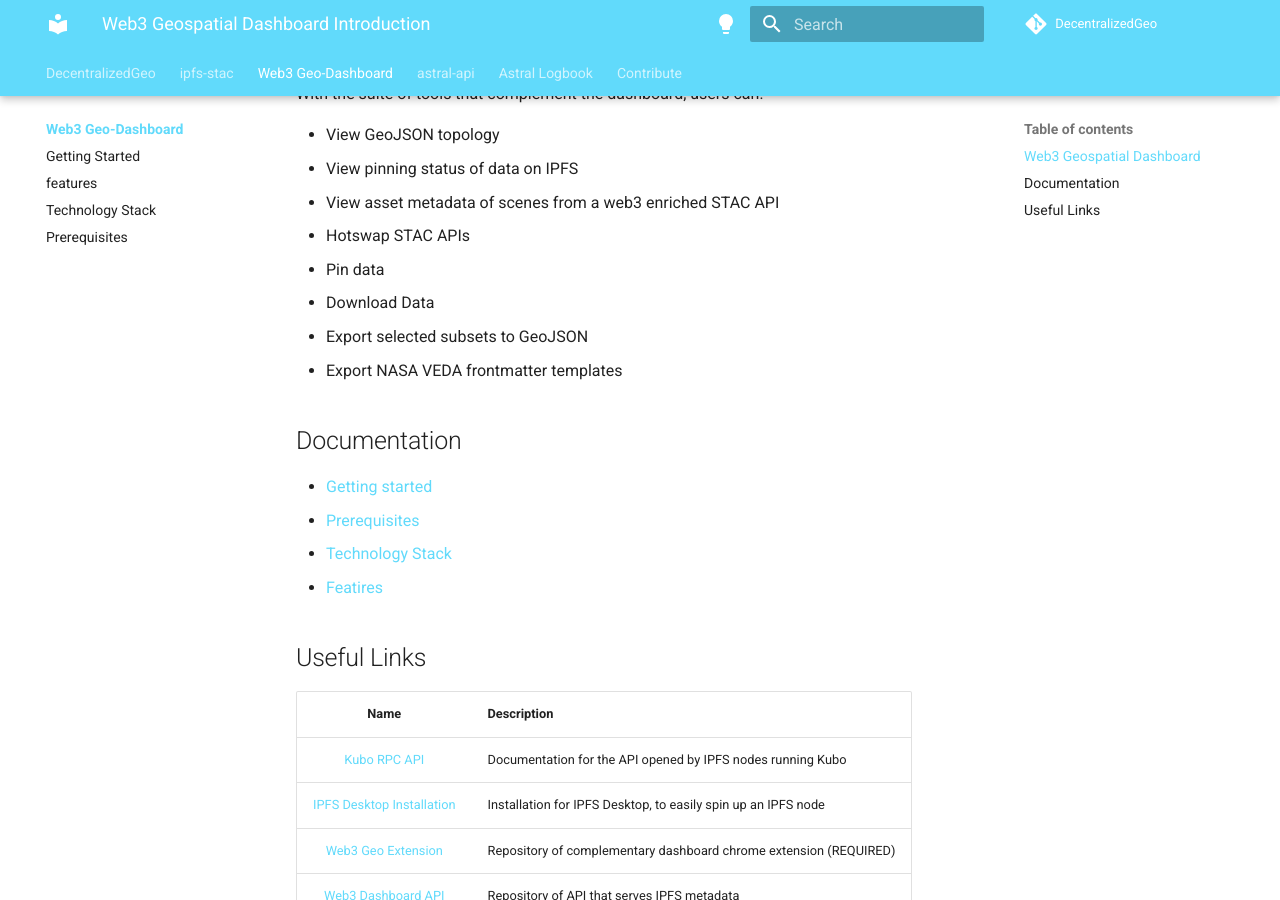
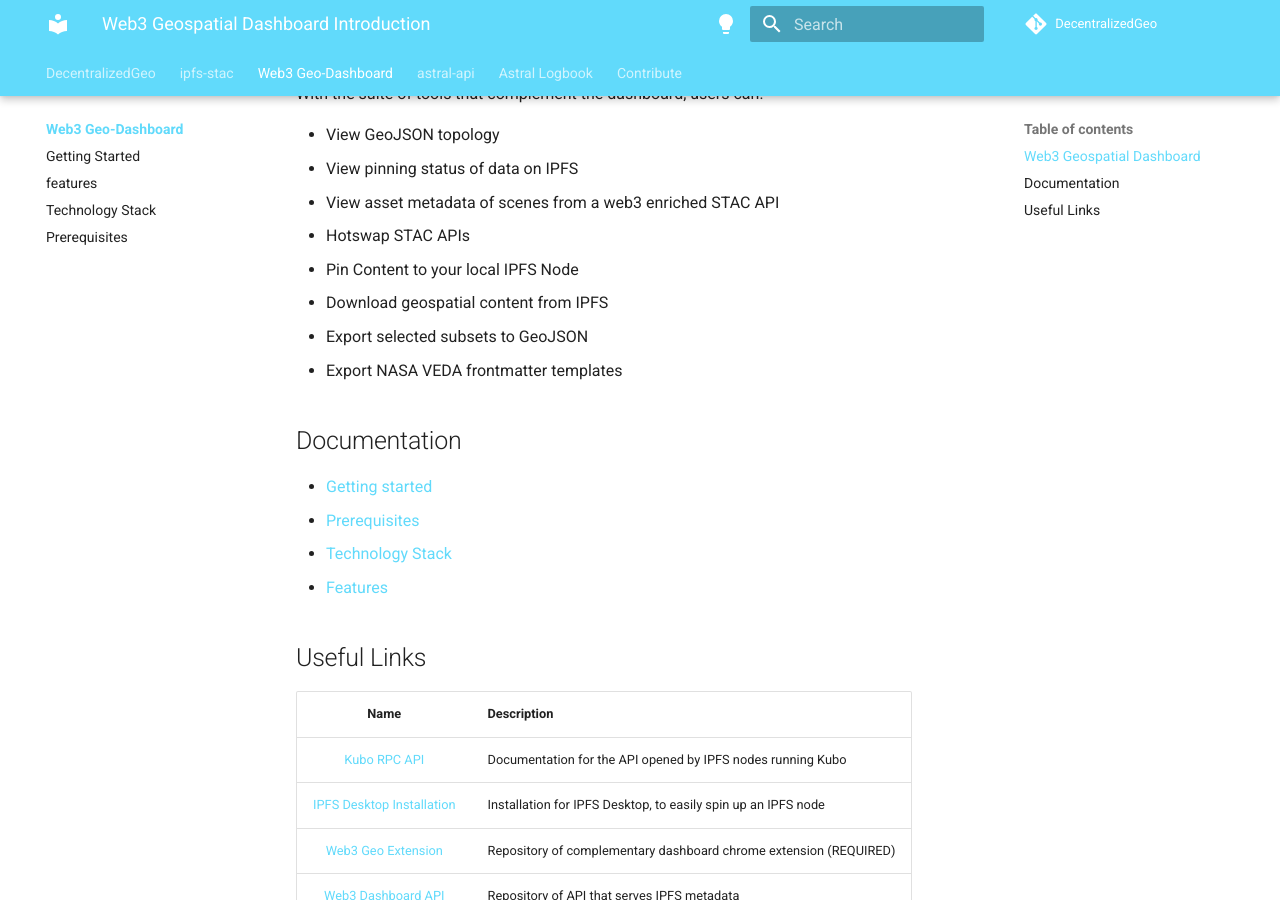
Before and after one commit to DecentralizedGeo/DecentralizedGeo-hub, an MkDocs documentation site: the page built from docs/ecosystem/web3-geospatial-dashboard/index.md, in a window 1280 px wide and 900 px high, scrolled down 433 px. Built offline with MkDocs 1.6.1 and Material for MkDocs 9.7.7, drawn with Linux system fonts in a browser that asks for light colours.

Commit message:
Minor doc edits

```diff
--- a/docs/ecosystem/web3-geospatial-dashboard/index.md
+++ b/docs/ecosystem/web3-geospatial-dashboard/index.md
@@ -15,8 +15,8 @@
 - View pinning status of data on IPFS
 - View asset metadata of scenes from a web3 enriched STAC API
 - Hotswap STAC APIs
-- Pin data
-- Download Data
+- Pin Content to your local IPFS Node
+- Download geospatial content from IPFS
 - Export selected subsets to GeoJSON
 - Export NASA VEDA frontmatter templates
 
@@ -25,7 +25,7 @@
 - [Getting started](./getting-started.md)
 - [Prerequisites](./prerequisites.md)
 - [Technology Stack](./tech-stack.md)
-- [Featires](./features.md)
+- [Features](./features.md)
 
 ## Useful Links
 
```
